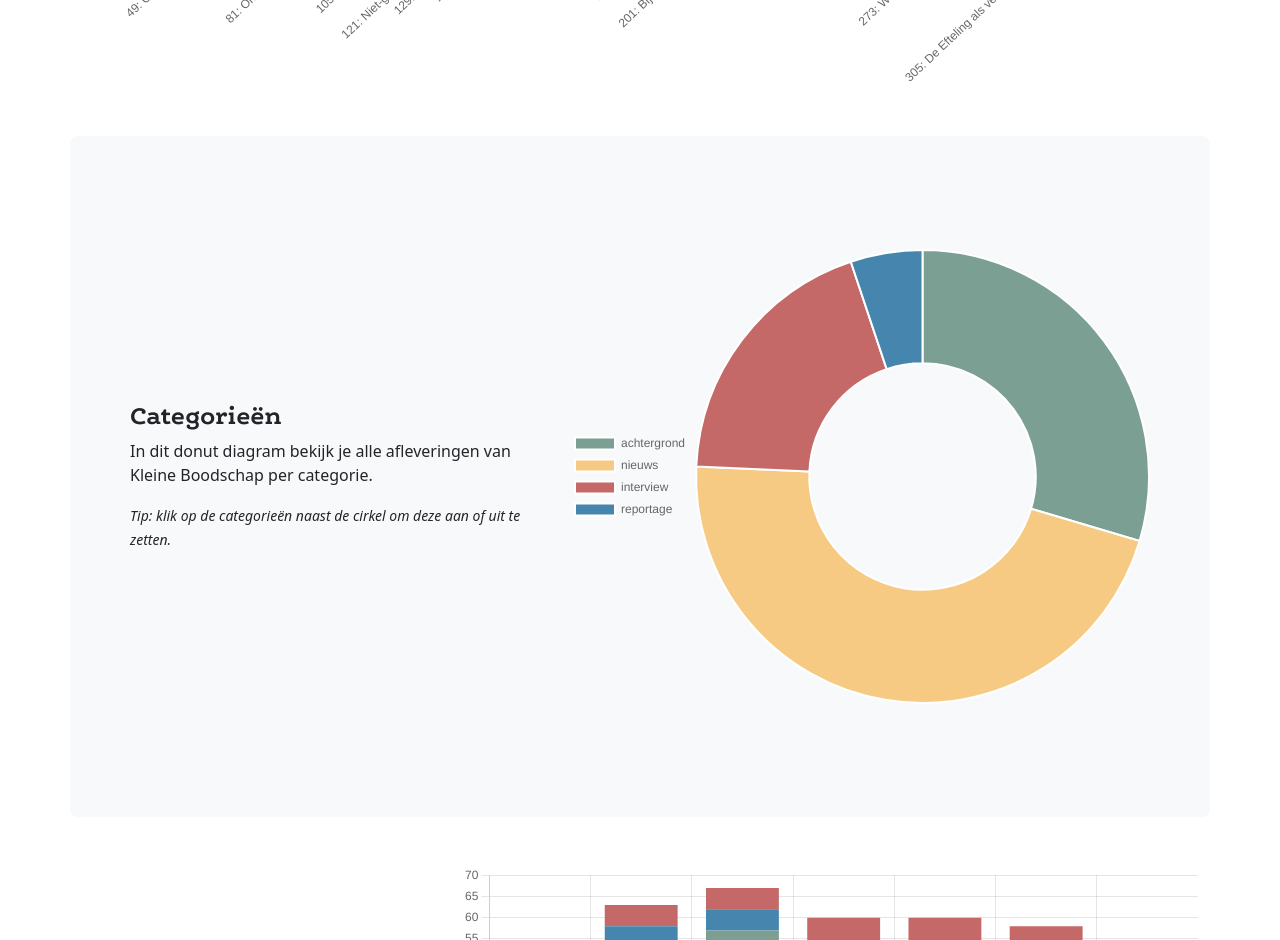
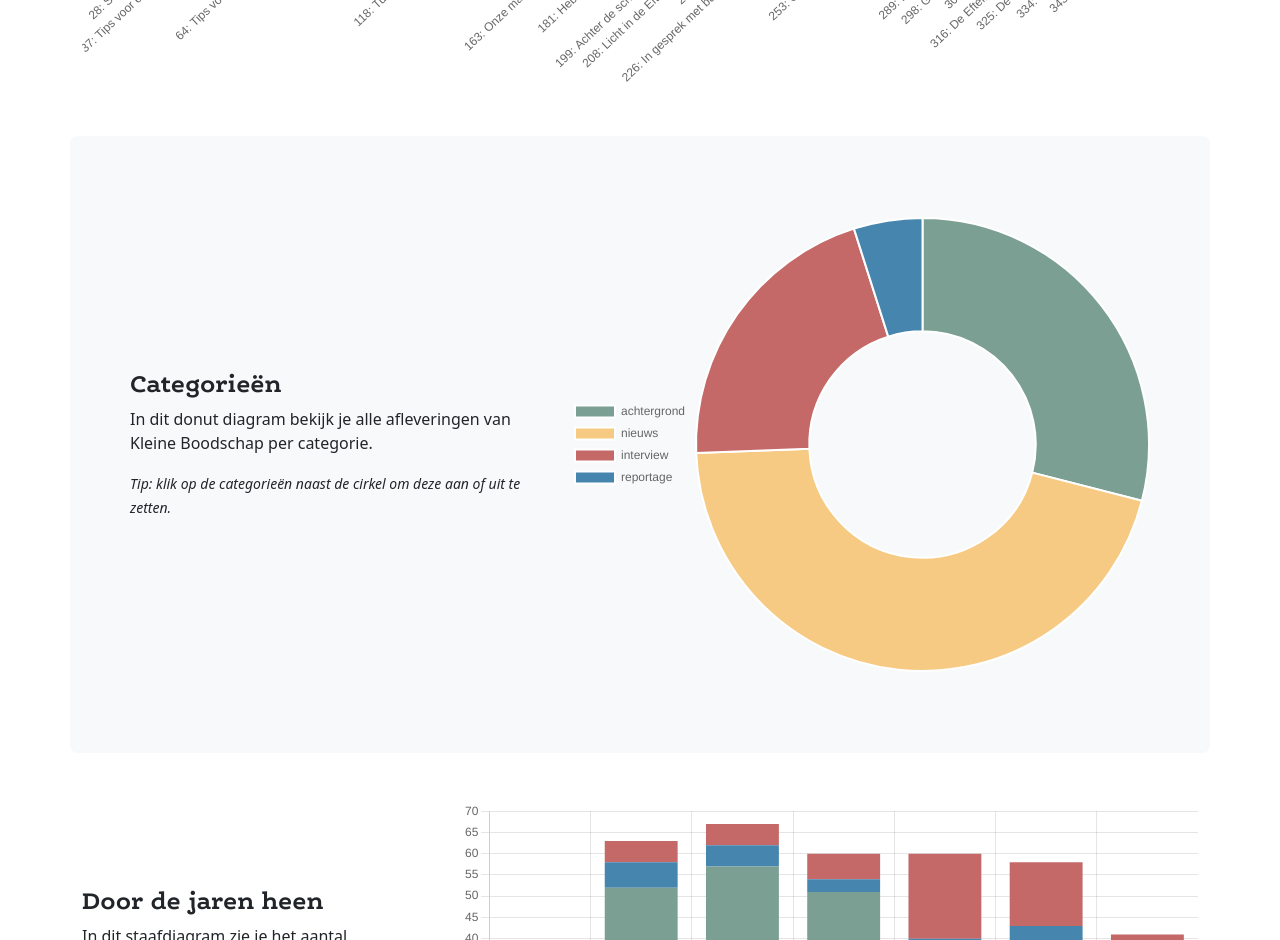
Before and after one commit to SjorsHartwijk/kleineboodschap, a plain HTML site: page index.html in a window 1280 px wide. Shown: the part 1860-2800 px from the top of the page. Drawn offline with nearby package versions, Linux system fonts and the light colour scheme.

Commit message:
350 afleveringen, kleine textuele wijzigingen pagina

```diff
--- a/episodes.json
+++ b/episodes.json
@@ -1920,5 +1920,185 @@
         "tijd": 76,
         "datum": "2023-03-06",
         "categorie": "achtergrond"
+    },{
+        "id": 321,
+        "titel": "Mijn eerste hoop zal niet de laatste zijn",
+        "tijd": 147,
+        "datum": "2023-03-13",
+        "categorie": "nieuws"
+    },{
+        "id": 322,
+        "titel": "Efteling in Concert",
+        "tijd": 81,
+        "datum": "2023-03-20",
+        "categorie": "interview"
+    },{
+        "id": 323,
+        "titel": "We hebben goeie hoop",
+        "tijd": 130,
+        "datum": "2023-03-27",
+        "categorie": "nieuws"
+    },{
+        "id": 324,
+        "titel": "Efteling-personeelskleding met Loet Smits",
+        "tijd": 113,
+        "datum": "2023-04-03",
+        "categorie": "achtergrond"
+    },{
+        "id": 325,
+        "titel": "De Efteling achter de schermen",
+        "tijd": 101,
+        "datum": "2023-04-10",
+        "categorie": "achtergrond"
+    },{
+        "id": 326,
+        "titel": "Wishful sinking",
+        "tijd": 138,
+        "datum": "2023-04-17",
+        "categorie": "nieuws"
+    },{
+        "id": 327,
+        "titel": "Het vernieuwde Anton Pieckplein",
+        "tijd": 79,
+        "datum": "2023-04-20",
+        "categorie": "reportage"
+    },{
+        "id": 328,
+        "titel": "De Efteling als verteller van sprookjes met Moniek Hover (deel 2)",
+        "tijd": 166,
+        "datum": "2023-04-24",
+        "categorie": "interview"
+    },{
+        "id": 329,
+        "titel": "In gesprek met Paul Beck",
+        "tijd": 109,
+        "datum": "2023-05-01",
+        "categorie": "interview"
+    },{
+        "id": 330,
+        "titel": "Ode aan het Spookslot",
+        "tijd": 101,
+        "datum": "2023-05-08",
+        "categorie": "achtergrond"
+    },{
+        "id": 331,
+        "titel": "Tot zover het toiletblok",
+        "tijd": 149,
+        "datum": "2023-05-15",
+        "categorie": "nieuws"
+    },{
+        "id": 332,
+        "titel": "Het Efteling Kostuumatelier",
+        "tijd": 98,
+        "datum": "2023-05-22",
+        "categorie": "interview"
+    },{
+        "id": 333,
+        "titel": "Koffie-abonnement",
+        "tijd": 141,
+        "datum": "2023-05-29",
+        "categorie": "nieuws"
+    },{
+        "id": 334,
+        "titel": "In gesprek met Goof Lukken",
+        "tijd": 170,
+        "datum": "2023-06-05",
+        "categorie": "interview"
+    },{
+        "id": 335,
+        "titel": "On fire op de Laetste Hoop",
+        "tijd": 88,
+        "datum": "2023-06-12",
+        "categorie": "nieuws"
+    },{
+        "id": 336,
+        "titel": "De financiën van de Efteling in 2022",
+        "tijd": 155,
+        "datum": "2023-06-19",
+        "categorie": "achtergrond"
+    },{
+        "id": 337,
+        "titel": "Extra zompige pannenkoeken",
+        "tijd": 97,
+        "datum": "2023-06-26",
+        "categorie": "nieuws"
+    },{
+        "id": 338,
+        "titel": "Bram van Binnendijk over Theo Hochwald",
+        "tijd": 140,
+        "datum": "2023-07-03",
+        "categorie": "interview"
+    },{
+        "id": 339,
+        "titel": "Onderhoud aan de Stoomcarrousel",
+        "tijd": 27,
+        "datum": "2023-07-05",
+        "categorie": "reportage"
+    },{
+        "id": 340,
+        "titel": "Friethoest",
+        "tijd": 151,
+        "datum": "2023-07-10",
+        "categorie": "nieuws"
+    },{
+        "id": 341,
+        "titel": "Frietje Blitzkrieg",
+        "tijd": 106,
+        "datum": "2023-07-17",
+        "categorie": "nieuws"
+    },{
+        "id": 342,
+        "titel": "Mijmeren met Domien Verschuuren",
+        "tijd": 71,
+        "datum": "2023-07-24",
+        "categorie": "interview"
+    },{
+        "id": 343,
+        "titel": "Onze favoriete ritsystemen",
+        "tijd": 147,
+        "datum": "2023-07-31",
+        "categorie": "achtergrond"
+    },{
+        "id": 344,
+        "titel": "Mijmeren met Job van Tol",
+        "tijd": 148,
+        "datum": "2023-08-07",
+        "categorie": "interview"
+    },{
+        "id": 345,
+        "titel": "Onze favoriete special effects in de Efteling",
+        "tijd": 129,
+        "datum": "2023-08-14",
+        "categorie": "achtergrond"
+    },{
+        "id": 346,
+        "titel": "Adieu Grand Circus Balancé",
+        "tijd": 115,
+        "datum": "2023-08-21",
+        "categorie": "achtergrond"
+    },{
+        "id": 347,
+        "titel": "Sneeuw in Droomvlucht",
+        "tijd": 161,
+        "datum": "2023-08-28",
+        "categorie": "nieuws"
+    },{
+        "id": 348,
+        "titel": "Mark Jansen over technisch ontwerp en duurzaamheid",
+        "tijd": 90,
+        "datum": "2023-09-04",
+        "categorie": "interview"
+    },{
+        "id": 349,
+        "titel": "Strijden tegen draken van vliegjes",
+        "tijd": 110,
+        "datum": "2023-09-10",
+        "categorie": "nieuws"
+    },{
+        "id": 350,
+        "titel": "In gesprek met Arijan van Bavel",
+        "tijd": 134,
+        "datum": "2023-09-17",
+        "categorie": "interview"
     }
 ]
--- a/index.html
+++ b/index.html
@@ -153,17 +153,17 @@
                                 </div>
                             </div>
                             <div class="d-block d-md-none text-center">
-                                <div class="py-4 px-2 bg-light rounded-3 quote"><small class="fst-italic">Op 't kleine scherm, daar is 't een twist,
+                                <div class="alert alert-info"><small class="fst-italic">Op 't kleine scherm, daar is 't een twist,
                                     een grafiek zo klein, 't is een gemis.
-                                    Verander van scherm, maak 't groot, dan zie je pas,
-                                    de data is op groter scherm beter in z'n sas.</small></div>
+                                    Verander van scherm, maak 't groot, dan zie je 't pas,
+                                    de data komt op groter scherm beter van pas.</small></div>
                             </div>
                             <canvas id="barChart" class="d-none d-md-block"></canvas>
                         </div>
                     </div>
                 </div>
                 <div class="container">
-                    <div class="row mb-5 d-flex align-items-center bg-light rounded-3 py-3 px-1 py-lg-5 px-lg-5">
+                    <div class="row mb-5 d-flex align-items-center bg-light rounded-3 py-3 px-1 px-lg-5">
                         <div class="col-12 col-lg-5">
                             <h3 class="h4">Categorieën</h3>
                             <p>In dit donut diagram bekijk je alle afleveringen van Kleine Boodschap per categorie.</p>
```
